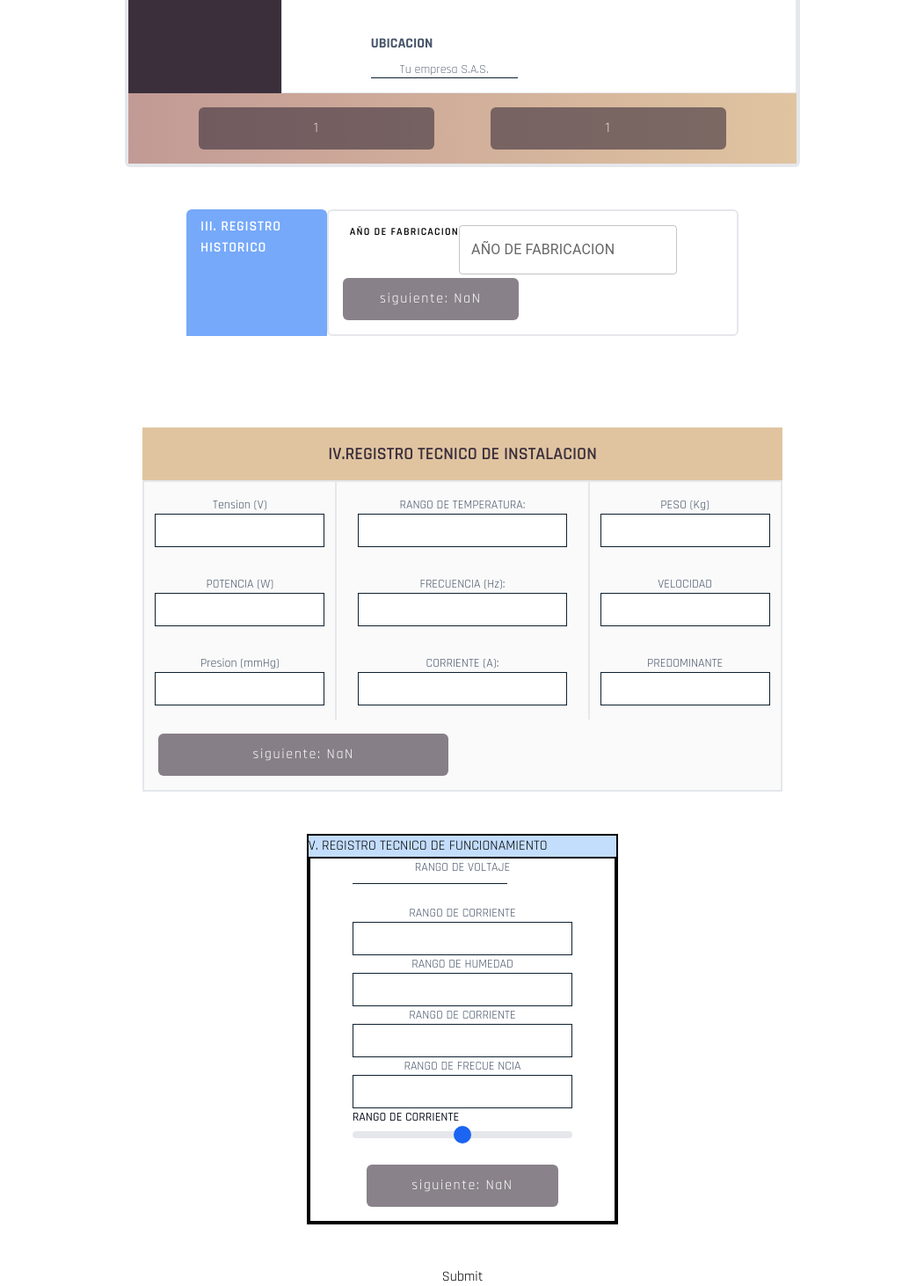
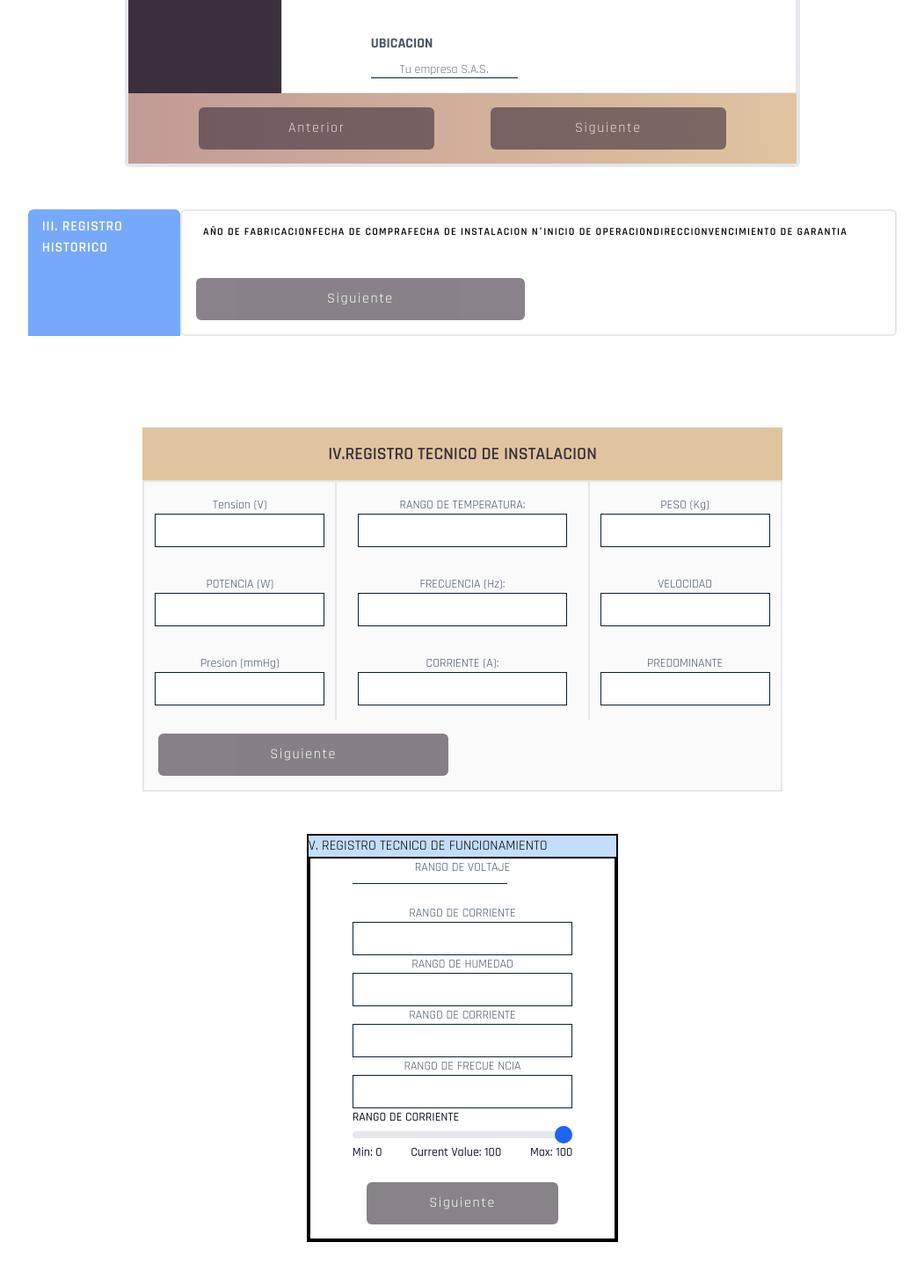
Before and after one commit to ccastri/yc.io, a Next.js app: page /documentos/hdv in a window 1280 px wide. Shown: the part 1400-2862 px from the top of the page at 88% size, without its empty margins (114-1165 px from the left). Built offline with nearby package versions, Linux system fonts and the light colour scheme.

Commit message:
Controlled forms

```diff
--- a/src/app/_components/HdvButton.tsx
+++ b/src/app/_components/HdvButton.tsx
@@ -1,22 +1,31 @@
-import React from 'react'
-type IFormButton ={
+import React from 'react';
+import { useFormCurrentStep } from '../context/useFormStepContext';
 
-  onSubmit?: ()=>void;
-  nextStep?: ()=>void;
-  prevStep?: ()=>void;
+type IFormButton = {
   title?: string;
-  currentStep?: number;
-}
-const HdvButton:React.FC<IFormButton> = ({onSubmit, currentStep, title, nextStep, prevStep}) => {
-  console.log(currentStep)
+};
+
+const HdvButton: React.FC<IFormButton> = ({ title }) => {
+  const { formStep, nextFormStep, scrollToForm, prevFormStep } = useFormCurrentStep();
+
+  const handleNextClick = () => {
+    nextFormStep();
+  };
+
+  const handlePrevClick = () => {
+    prevFormStep();
+  };
+
   return (
     <div className="col-span-5 items-end p-4 h-20">
-        <button
-        className='  w-full col-span-5 hover:bg-[#123CD0] bg-[#3B2F3C] hover:opacity-100 opacity-60  transform hover:scale-105 hover:ease-in-out px-4 py-2 rounded-md text-white transition-all duration-200  tracking-widest h-12'
-        onClick={onSubmit || nextStep || prevStep}
-        >{title? `${ currentStep!+1}` : `siguiente: ${ currentStep!+1}` }</button>
+      <button
+        className="w-full col-span-5 hover:bg-[#123CD0] bg-[#3B2F3C] hover:opacity-100 opacity-60  transform hover:scale-105 hover:ease-in-out px-4 py-2 rounded-md text-white transition-all duration-200  tracking-widest h-12"
+        onClick={title && title.includes('Anterior') ? handlePrevClick : handleNextClick}
+      >
+        {title || (title && title.includes('Anterior') ? 'Anterior' : 'Siguiente')}
+      </button>
     </div>
-  )
-}
+  );
+};
 
-export default HdvButton
+export default HdvButton;
--- a/src/app/_components/HdvI.tsx
+++ b/src/app/_components/HdvI.tsx
@@ -13,13 +13,14 @@ import { FormFieldConfig } from '../documentos/hdv/page';
 // }
 
 type stepOne = {
-  nextStep: ()=>void;
+  // nextStep: ()=>void;
   onChange:(e: ChangeEvent<HTMLInputElement> | ChangeEvent<HTMLSelectElement>)=>void;
-  currentStep: number
+  // currentStep: number
+  handleClick:(index:number)=>void
   errors: any
 }
 
-const HdvI:React.FC<stepOne> = ({nextStep, currentStep, onChange, errors}) => {
+const HdvI:React.FC<stepOne> = ({onChange, errors}) => {
   // Define the form fields configuration
   const formFields: FormFieldConfig[] = [
     { label: 'DEPARTAMENTO', name: 'departamento', type: 'text' },
@@ -45,7 +46,7 @@ const HdvI:React.FC<stepOne> = ({nextStep, currentStep, onChange, errors}) => {
   return (
     <div className='w-full xl:flex flex-col transition-all duration-150 h-full mb-20 bg-[#FFF] border-4'>
       <div className='px-4 py-2 rounded-t-md flex flex-row bg-[#3B2F3C]'>
-      <>{console.log(currentStep)}</>
+      {/* <>{console.log(currentStep)}</> */}
         <h2 className='w-full text-[#FAFAFA] font-semibold tracking-wider'>I. UBICACION GEOGRÁFICA</h2>
       </div>
       <form action='' className='grid grid-cols-10 w-full border-2 rounded-md h-auto'>
@@ -78,7 +79,7 @@ const HdvI:React.FC<stepOne> = ({nextStep, currentStep, onChange, errors}) => {
       </form>
       <div className='col-span-5'>
 
-        <HdvButton currentStep={currentStep} nextStep={nextStep} />
+        <HdvButton />
       </div>
     </div>
   )
--- a/src/app/_components/HdvII.tsx
+++ b/src/app/_components/HdvII.tsx
@@ -5,18 +5,18 @@ import HdvButton from './HdvButton'
 import { DeepMap, FieldError, SubmitHandler, UseFormRegister, useForm } from 'react-hook-form';
 import { FormFieldConfig } from '../documentos/hdv/page';
 export type stepSecondToLast = {
-  prevStep: ()=>void;
-  nextStep: ()=>void;
+  // prevStep: ()=>void;
+  // nextStep: ()=>void;
   onChange:(e: ChangeEvent<HTMLInputElement> | ChangeEvent<HTMLSelectElement>)=>void;
   onSubmit: ()=>void;
   register: any // Use your actual form data type here
   errors: any
   validation: string | string[]
-    currentStep?: number;
+    // currentStep?: number;
   // register: UseFormRegister<FormData>; // Use your actual form data type here
   // errors: DeepMap<FormData, FieldError>
 }
-  const HdvII:React.FC<stepSecondToLast> = ({nextStep, currentStep, prevStep, onChange, register, errors, validation}) => {
+  const HdvII:React.FC<stepSecondToLast> = ({onChange, register, errors, validation}) => {
 
 
   const formFields: FormFieldConfig[] = [
@@ -74,10 +74,14 @@ export type stepSecondToLast = {
             <div className=" cols-span-1 mx-4 ">
               {/* fALTA ANIMAR QUE EL CURRENT SE ACTUALICE CON EL SCROLL Y LO QUE
               USE OBSERVER VEA EN PANTALLA */}
-            <HdvButton title='Anterior '   currentStep={currentStep} prevStep={prevStep}/>
+            <HdvButton title='Anterior '
+              //  currentStep={currentStep} prevStep={prevStep}
+               />
           </div>
           <div className=" col-span-1 mx-4 ">
-            <HdvButton title='Siguiente'  currentStep={currentStep} nextStep={nextStep}/>
+            <HdvButton title='Siguiente'
+              // currentStep={currentStep} nextStep={nextStep}
+            />
           </div>
           </div>
 
--- a/src/app/_components/HdvIII.tsx
+++ b/src/app/_components/HdvIII.tsx
@@ -4,9 +4,25 @@ import React from 'react'
 import HdvButton from './HdvButton'
 import {stepSecondToLast} from './HdvII'
 import { DatePicker } from '@mui/x-date-pickers'
+import { useField } from '@mui/x-date-pickers/internals'
+type IDateConfig ={
+   label: string,
+   name: string,
+   validation:string,
+}
+const HdvIII:React.FC<stepSecondToLast> = ({onChange}) => {
+   // console.log(currentStep)
+   const formFields: IDateConfig[] = [
+    { label: 'AÑO DE FABRICACION', name: 'equipo', validation:'Este campo es obligatorio', },
+    { label: 'FECHA DE COMPRA', name: 'marca', validation:'Este campo es obligatorio', },
+   //  { label: 'MODELO', name: 'modelo', validation:'Este campo es obligatorio', },
+    { label: 'FECHA DE INSTALACION N°', name: 'serie', validation:'Este campo es obligatorio', },
+    { label: 'INICIO DE OPERACION', name: 'activo-fijo', validation:'Este campo es obligatorio', },
+    { label: 'DIRECCION', name: 'registro-sanitario', validation:'Este campo es obligatorio', },
+    { label: 'VENCIMIENTO DE GARANTIA', name: 'ubicacion', validation:'Este campo es obligatorio', },
+  ];
 
-const HdvIII:React.FC<stepSecondToLast> = ({onChange, prevStep, currentStep, nextStep}) => {
-   console.log(currentStep)
+
   return (
     <div className='w-full md:flex h-full overflow-y-auto mb-20 bg-[#FFF]'>
     <div className='px-4 py-2 rounded-t-md flex flex-row bg-blue-400'>
@@ -19,14 +35,16 @@ const HdvIII:React.FC<stepSecondToLast> = ({onChange, prevStep, currentStep, nex
 
       <div className=" col-span-10 space-y-8 py-4 px-6 ">
         <div className=' flex flex-wrap'  >
-        <label className='font-semibold tracking-widest h-7 text-center text-xs'>AÑO DE FABRICACION
+{formFields.map(field=>(
+         <label
+         key={field.name}
+         className='font-semibold tracking-widest h-7 text-center text-xs'
+         id={field.name}
+         htmlFor=''
+         >{field.label}
 
-        <DatePicker
-        label='AÑO DE FABRICACION'
-        key="datePicker1"
-      //   defaultValue={dayjs('2022-04-17')}
-        onChange={()=>{onChange}}/>
         </label>
+   ))}
         </div>
         </div>
         <HdvButton />
@@ -39,7 +57,7 @@ const HdvIII:React.FC<stepSecondToLast> = ({onChange, prevStep, currentStep, nex
   export default HdvIII
         {/* </div>
            {/* <div className=' flex flex-wrap'  >
-        <label className='font-semibold tracking-widest h-7 text-center pt-2 text-xs'>FECHA DE COMPRA
+        <label className='font-semibold tracking-widest h-7 text-center pt-2 text-xs'>
 
         <DatePicker
         label= 'FECHA DE COMPRA     '
@@ -48,30 +66,39 @@ const HdvIII:React.FC<stepSecondToLast> = ({onChange, prevStep, currentStep, nex
         </label>
         </div>
            <div className=' flex flex-wrap'>
-        <label className='font-semibold tracking-widest h-7 text-center pt-2 text-xs'>FECHA DE INSTALACION
+        <label className='font-semibold tracking-widest h-7 text-center pt-2 text-xs'>
 
         <DatePicker  key="datePicker3" onChange={()=>{onChange}}/>
 
         </label>
         </div>
            <div className=' flex w-full' >
-        <label className='font-semibold tracking-widest h-7 text-center pt-2 text-xs'>INICIO DE OPERACION
+        <label className='font-semibold tracking-widest h-7 text-center pt-2 text-xs'>
 
         <DatePicker  key="datePicker4" onChange={()=>{onChange}}/>
 
         </label>
         </div>
            <div className=' flex flex-wrap' >
-        <label className='font-semibold tracking-widest h-7 text-center pt-2 text-xs'>DIRECCION
+        <label className='font-semibold tracking-widest h-7 text-center pt-2 text-xs'>
 
         <DatePicker  key="datePicker5" onChange={()=>{onChange}}/>
 
         </label>
         </div>
            <div className=' flex flex-wrap'  >
-        <label className='font-semibold tracking-widest h-7 text-center pt-2 text-xs'>VENCIMIENTO DE GARANTIA
+        <label className='font-semibold tracking-widest h-7 text-center pt-2 text-xs'>
 
 
         <DatePicker key="datePicker6" onChange={()=>{onChange}}/>
         </label>
         </div> */}
+
+      //   <DatePicker
+      //   //  label={field.label}
+
+      //       // Use the 'name' field as the unique key
+      //      // name={field.name} // Pass the 'name' field as the 'name' prop
+      //      // value={field.name} // You may want to set a value or leave it empty based on your needs
+      //   //   defaultValue={dayjs('2022-04-17')}
+      //   onChange={()=>{onChange}}/>
--- a/src/app/_components/HdvV.tsx
+++ b/src/app/_components/HdvV.tsx
@@ -1,10 +1,14 @@
-import React from 'react'
+'use client'
+import React, { useState } from 'react'
 import HdvButton from './HdvButton'
 import { stepSecondToLast } from './HdvII'
 
 {/* V.REGISTRO TECNICO DE FUNCIONAMIENTO Y VI. CLASIFICACION BIOMEDICA */}
-const HdvV :React.FC<stepSecondToLast> = ({onChange, prevStep, currentStep, nextStep}) => {
-  console.log(currentStep)
+const HdvV :React.FC<stepSecondToLast> = ({onChange}) => {
+  // console.log(currentStep)
+  const [corriente, setCorriente] = useState(100);
+  const minVal = '0'
+  const maxVal = '100'
   return (
 
       <div className=' flex flex-row py-6'>
@@ -38,7 +42,18 @@ RANGO DE FRECUE NCIA
       <label htmlFor="default-range"   className="block mb-2 text-sm font-medium text-gray-900 dark:text-white">
         {/* Default range</label> */}
 RANGO DE CORRIENTE
-<input  type="range" value="50"onChange={onChange} className="w-full h-2 bg-gray-200 rounded-lg appearance-none cursor-pointer dark:bg-gray-700" />
+<input
+type="range"
+value={corriente}
+onChange={(e) => setCorriente(parseInt(e.target.value))}
+min={minVal} // Replace 'minValue' with the minimum value you want to set
+max={maxVal} // Replace 'maxValue' with the maximum value you want to set
+className="w-full h-2 bg-gray-200 rounded-lg appearance-none cursor-pointer dark:bg-gray-700" />
+<div className="flex justify-between">
+  <span>Min: {minVal}</span>
+  <span>Current Value: {corriente}</span> {/* This will display the current value */}
+  <span>Max: {maxVal}</span>
+</div>
         </label>
             <div className='w-full right-4'>
 
--- /dev/null
+++ b/src/app/context/useFormStepContext.tsx
@@ -0,0 +1,65 @@
+import { Dispatch, MutableRefObject, SetStateAction, createContext, useContext, useRef, useState } from "react";
+
+type IFormStepsType = {
+  prevFormStep: ()=>void
+  nextFormStep: ()=>void
+  formStep: number
+  setFormStep: Dispatch<SetStateAction<number>>;
+  elementsRefs: MutableRefObject<(HTMLDivElement | null)[]>
+  scrollToForm: (index:number)=>void
+}
+
+const CurrentFormStepContext = createContext<IFormStepsType | null>(null);
+
+export const CurrentStepProvider:React.FC<{ children: React.ReactNode }> = ({children}) => {
+    const [formStep, setFormStep] = useState(0);
+    const elementsRefs = useRef<(HTMLDivElement | null)[]>([]);
+    const nextFormStep = () => {
+    setFormStep((currentStep) => {
+        const nextStep = currentStep + 1;
+        scrollToForm(nextStep); // Scroll to the next step
+    localStorage.setItem('formStep', nextStep.toString()); // Store the previous step in localStorage
+        return nextStep; // Return the updated value of currentStep
+    });
+    };
+    const prevFormStep = () => {
+    setFormStep((currentStep) => {
+        const prevStep = currentStep - 1;
+        scrollToForm(prevStep); // Scroll to the next step
+        localStorage.setItem('formStep', prevStep.toString()); // Store the previous step in localStorage
+        return prevStep; // Return the updated value of currentStep
+    });
+    };
+    const scrollToForm = (index: number) => {
+        if (elementsRefs.current[index]) {
+        elementsRefs.current[index]?.scrollIntoView({ behavior: 'smooth' }); // Step 3: Scroll to the form
+        }
+    };
+
+
+    const contextValue: IFormStepsType = {
+        prevFormStep,
+        nextFormStep,
+        scrollToForm,
+        elementsRefs,
+        formStep,
+        setFormStep
+
+  };
+
+  return (
+    <CurrentFormStepContext.Provider
+      value={contextValue}
+    >
+      {children}
+    </CurrentFormStepContext.Provider>
+  );
+};
+
+export const useFormCurrentStep = (): IFormStepsType => {
+  const context = useContext(CurrentFormStepContext);
+  if (!context) {
+    throw new Error("useCustomization must be used within a CurrentFormStepContext");
+  }
+  return context;
+};
--- a/src/app/documentos/hdv/page.tsx
+++ b/src/app/documentos/hdv/page.tsx
@@ -396,6 +396,8 @@ import useObserver from '../../hooks/useObserver'
 
 import FormStepper from '@/app/_components/FormStepper'
 import { useForm } from 'react-hook-form'
+import {useFormCurrentStep } from '../../context/useFormStepContext'
+
 const hdvElementList = [
 {name:'Ubicacion Geografica', component:HdvI},
 {name:'Informacion general', component:HdvII},
@@ -481,30 +483,30 @@ const Page = () => {
 
 
   //! Multi step form:
-  const [formStep, setFormStep] = useState<number>(0);
-  const nextFormStep = () => {
-  setFormStep((currentStep) => {
-    const nextStep = currentStep + 1;
-    scrollToForm(nextStep); // Scroll to the next step
- localStorage.setItem('formStep', nextStep.toString()); // Store the previous step in localStorage
-    return nextStep; // Return the updated value of currentStep
-  });
-};
-  const prevFormStep = () => {
-  setFormStep((currentStep) => {
-    const prevStep = currentStep - 1;
-    scrollToForm(prevStep); // Scroll to the next step
-     localStorage.setItem('formStep', prevStep.toString()); // Store the previous step in localStorage
-    return prevStep; // Return the updated value of currentStep
-  });
-};
+  // const [formStep, setFormStep] = useState<number>(0);
+  // const nextFormStep = () => {
+//   setFormStep((currentStep) => {
+//     const nextStep = currentStep + 1;
+//     scrollToForm(nextStep); // Scroll to the next step
+//  localStorage.setItem('formStep', nextStep.toString()); // Store the previous step in localStorage
+//     return nextStep; // Return the updated value of currentStep
+//   });
+// };
+//   const prevFormStep = () => {
+//   setFormStep((currentStep) => {
+//     const prevStep = currentStep - 1;
+//     scrollToForm(prevStep); // Scroll to the next step
+//      localStorage.setItem('formStep', prevStep.toString()); // Store the previous step in localStorage
+//     return prevStep; // Return the updated value of currentStep
+//   });
+// };
 
- useEffect(() => {
-    const storedFormStep = localStorage.getItem('formStep');
-    if (storedFormStep) {
-      setFormStep(parseInt(storedFormStep, 10));
-    }
-  }, []);
+//  useEffect(() => {
+//     const storedFormStep = localStorage.getItem('formStep');
+//     if (storedFormStep) {
+//       setFormStep(parseInt(storedFormStep, 10));
+//     }
+//   }, []);
 
   // const methods = useForm<User>();
 
@@ -523,60 +525,55 @@ const Page = () => {
 
   }
 
-  const scrollToForm = (index: number) => {
-    if (elementsRefs.current[index]) {
-      elementsRefs.current[index]?.scrollIntoView({ behavior: 'smooth' }); // Step 3: Scroll to the form
-    }
-  };
+  // const scrollToForm = (index: number) => {
+  //   if (elementsRefs.current[index]) {
+  //     elementsRefs.current[index]?.scrollIntoView({ behavior: 'smooth' }); // Step 3: Scroll to the form
+  //   }
+  // };
 //! UseObserveHook
 
   // const elementIds = hdvElementList.map((_, index) => `${index}`);
- const handleIntersection = (entries: IntersectionObserverEntry[]) => {
-    const visibleIndex = getVisibleElementIndex(entries);
-    if (visibleIndex !== -1) {
-      setFormStep(visibleIndex);
-    }
-  };
+//  const handleIntersection = (entries: IntersectionObserverEntry[]) => {
+//     const visibleIndex = getVisibleElementIndex(entries);
+//     if (visibleIndex !== -1) {
+//       setFormStep(visibleIndex);
+//     }
+//   };
 
   const { setElements, entries } = useObserver({
     threshold: 0.2,
     root: null,
-    callback: handleIntersection, // Pass the handleIntersection function as the callback
+    // callback: handleIntersection, // Pass the handleIntersection function as the callback
   });
-  const elementsRefs = useRef<(HTMLDivElement | null)[]>([]);
+  // const elementsRefs = useRef<(HTMLDivElement | null)[]>([]);
   const mainContainerRef = useRef<(HTMLDivElement | null)>(null);
 
-  useEffect(() => {
-    // When the component mounts, populate elementsRefs with refs to each element
-    elementsRefs.current = elementsRefs.current.slice(0, hdvElementList.length).map((_, index) => elementsRefs.current[index] || null);
-  }, []);
+  // useEffect(() => {
+  //   // When the component mounts, populate elementsRefs with refs to each element
+  //   elementsRefs.current = elementsRefs.current.slice(0, hdvElementList.length).map((_, index) => elementsRefs.current[index] || null);
+  // }, []);
 
-  useEffect(() => {
-    // When the observer entries change, update the visibility of components
-    entries.forEach((entry, index) => {
-      if (entry.intersectionRatio > 0.05) {
-        elementsRefs.current[index]?.classList.remove('hidden');
-      } else {
-        elementsRefs.current[index]?.classList.add('hidden');
-      }
-    });
-  }, [entries]);
-  const defaultComponentProps = {
-  prevStep: () => {},
-  nextStep: () => {},
-  onChange: () => {},
-  onSubmit: () => {},
-};
+  // useEffect(() => {
+  //   // When the observer entries change, update the visibility of components
+  //   entries.forEach((entry, index) => {
+  //     if (entry.intersectionRatio > 0.05) {
+  //       elementsRefs.current[index]?.classList.remove('hidden');
+  //     } else {
+  //       elementsRefs.current[index]?.classList.add('hidden');
+  //     }
+  //   });
+  // }, [entries]);
   // const svgCode = `<svg xmlns="http://www.w3.org/2000/svg" viewBox="0 0 1440 320"><path fill="#0099ff" fill-opacity="1" d="M0,256L21.8,234.7C43.6,213,87,171,131,149.3C174.5,128,218,128,262,154.7C305.5,181,349,235,393,229.3C436.4,224,480,160,524,165.3C567.3,171,611,245,655,277.3C698.2,309,742,299,785,288C829.1,277,873,267,916,234.7C960,203,1004,149,1047,149.3C1090.9,149,1135,203,1178,197.3C1221.8,192,1265,128,1309,112C1352.7,96,1396,128,1418,144L1440,160L1440,320L1418.2,320C1396.4,320,1353,320,1309,320C1265.5,320,1222,320,1178,320C1134.5,320,1091,320,1047,320C1003.6,320,960,320,916,320C872.7,320,829,320,785,320C741.8,320,698,320,655,320C610.9,320,567,320,524,320C480,320,436,320,393,320C349.1,320,305,320,262,320C218.2,320,175,320,131,320C87.3,320,44,320,22,320L0,320Z"></path></svg>`;
+  const { nextFormStep, prevFormStep, elementsRefs, scrollToForm, setFormStep } = useFormCurrentStep()
   return (
     <>
     <div className='px-4 sticky top-16 z-40'>
-
     <FormStepper
     scrollToForm={scrollToForm}
     setCurrentStep={setFormStep}
     stepNames={stepNames}
     />
+
     </div>
 
 <div className='sticky top-28 pl-12 left-12'>
@@ -596,25 +593,26 @@ const Page = () => {
 
            <div
            key={index}
-          // id={`${index}`}
-          ref={(el) => (elementsRefs.current[index] = el)}
-          // className={`transition-opacity duration-500 ${index === 0 ? 'block' : 'hidden'}`}
+           // id={`${index}`}
+           ref={(el) => (elementsRefs.current[index] = el)}
+           // className={`transition-opacity duration-500 ${index === 0 ? 'block' : 'hidden'}`}
           className='z-50'
         >
           <Component
-          currentStep={formStep}
+          // currentStep={formStep}
           // prevStep={prevFormStep}
           // nextStep={nextFormStep}
-           {...defaultComponentProps} // Pass the default props to all components
-          // onSubmit={handleSubmit(onSubmit)}
+          handleClick={scrollToForm}
+          key={index}
+          onSubmit={handleSubmit(onSubmit)}
           register={register}
           errors={errors}
-          // onChange={handleChange}
+          onChange={handleChange}
           validation={validation[0]}
           />
         </div>
           )
-})}
+        })}
     </div>
       <div className='sticky  rounded bottom-0 w-full z-10'><svg xmlns="http://www.w3.org/2000/svg" viewBox="0 0 1440 320"><path fill="#123CD0" fillOpacity="1" d="M0,256L21.8,234.7C43.6,213,87,171,131,149.3C174.5,128,218,128,262,154.7C305.5,181,349,235,393,229.3C436.4,224,480,160,524,165.3C567.3,171,611,245,655,277.3C698.2,309,742,299,785,288C829.1,277,873,267,916,234.7C960,203,1004,149,1047,149.3C1090.9,149,1135,203,1178,197.3C1221.8,192,1265,128,1309,112C1352.7,96,1396,128,1418,144L1440,160L1440,320L1418.2,320C1396.4,320,1353,320,1309,320C1265.5,320,1222,320,1178,320C1134.5,320,1091,320,1047,320C1003.6,320,960,320,916,320C872.7,320,829,320,785,320C741.8,320,698,320,655,320C610.9,320,567,320,524,320C480,320,436,320,393,320C349.1,320,305,320,262,320C218.2,320,175,320,131,320C87.3,320,44,320,22,320L0,320Z"></path></svg></div>
           </>
--- a/src/app/layout.tsx
+++ b/src/app/layout.tsx
@@ -6,6 +6,7 @@ import Navbar from './_components/Navbar'
 import Footer from './_components/Footer'
 import { LocalizationProvider } from '@mui/x-date-pickers';
 import { AdapterMoment } from '@mui/x-date-pickers/AdapterMoment'
+import { CurrentStepProvider } from './context/useFormStepContext'
 
 const inter = Inter({ subsets: ['latin'] })
 const radjhani = Rajdhani({
@@ -30,10 +31,11 @@ export default function RootLayout({
       <body className='flex flex-col h-screen'>
         <Navbar/>
         <main className='flex-grow'>
-         <LocalizationProvider dateAdapter={AdapterMoment}>
-
-          {children}
-         </LocalizationProvider>
+          <CurrentStepProvider>
+            <LocalizationProvider dateAdapter={AdapterMoment}>
+              {children}
+            </LocalizationProvider>
+          </CurrentStepProvider>
         </main>
         <Footer/>
       </body>
```
Also changed, not shown: 2 other files (tests, documents, lock files or other folders).
